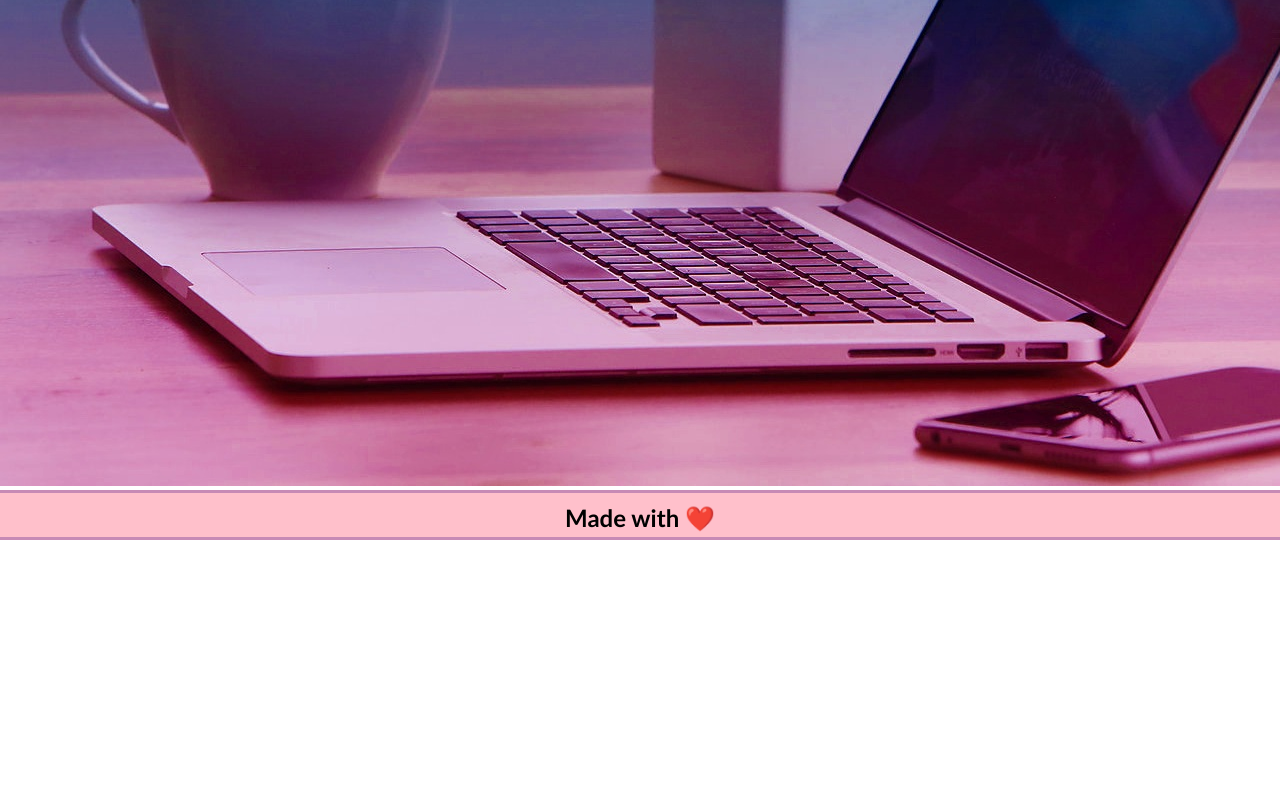
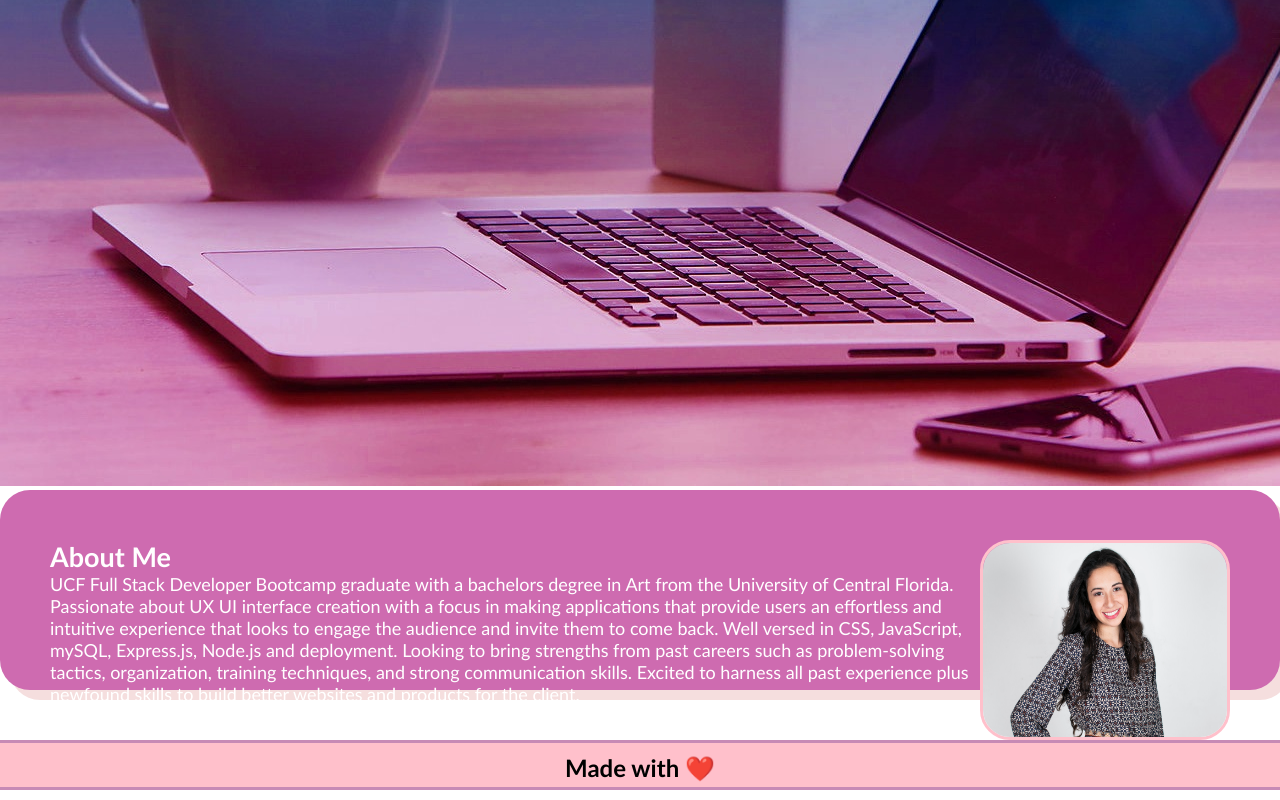
Before and after one commit to kmart134/Portfolio-React, a React (Create React App) app in the folder my-portfolio/: page / in a window 1280 px wide. Shown: the part 421-1221 px from the top of the page. Before the commit the page ends 971 px from the top, so only its background shows below. Built offline with nearby package versions, Linux system fonts and the light colour scheme.

Commit message:
made about page Home page

```diff
--- a/my-portfolio/src/App.js
+++ b/my-portfolio/src/App.js
@@ -26,7 +26,7 @@
     <Nav/>
     <Header />
     <Routes>
-    <Route path='/Portfolio-React/about' element={<About/>} />
+    <Route path='/' element={<About/>} />
     <Route path='/Portfolio-React/contact' element={<Contact/>} />
     <Route path='/Portfolio-React/resume' element={<Resume/>} />
     <Route path='/Portfolio-React/portfolio' element={<Portfolio/>} />
--- a/my-portfolio/src/components/Nav/index.js
+++ b/my-portfolio/src/components/Nav/index.js
@@ -24,7 +24,7 @@
 
         <ul className="nav nav-tabs">
         <li className='nav-item'>
-        <Link to='/Portfolio-React/about'
+        <Link to=''
         onClick={() => handlePageChange('About')}
         className={currentPage === 'About' ? 'nav-active nav-link' : 'nav-link'}>
         About
```
